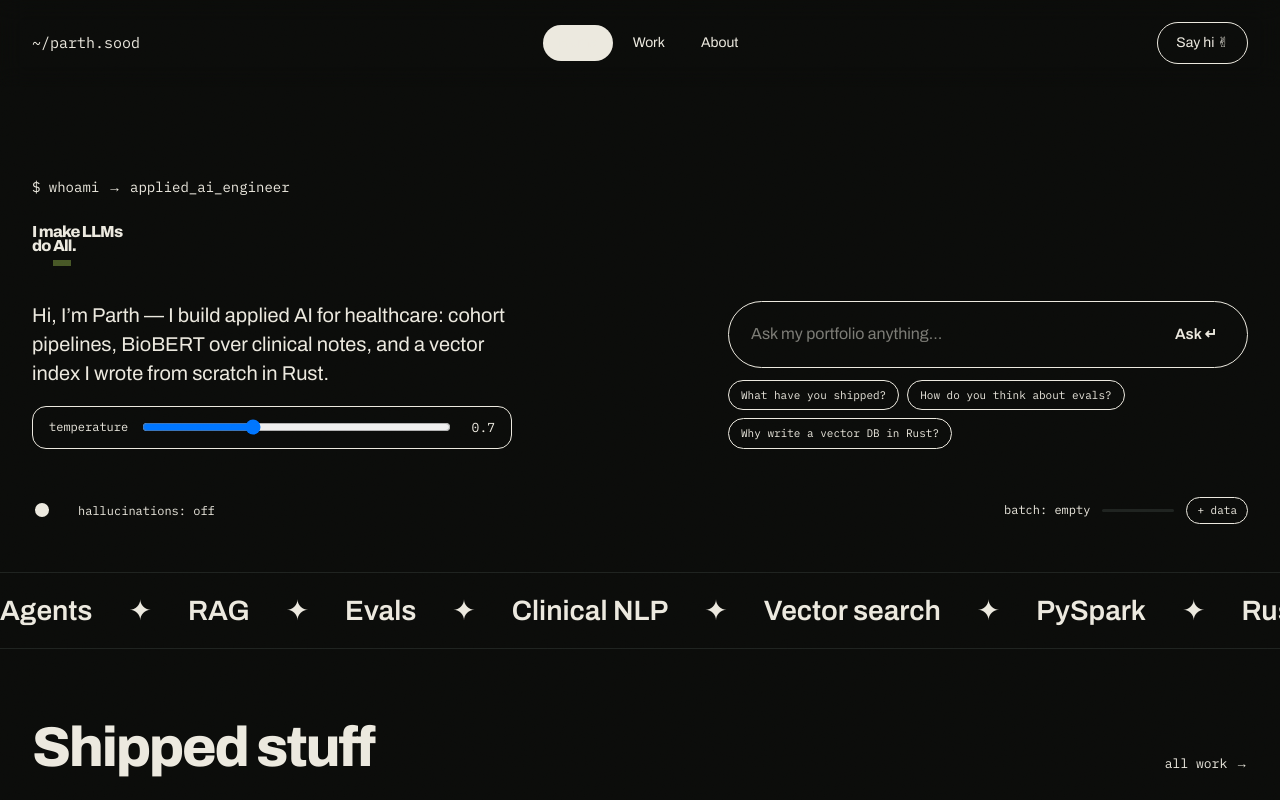
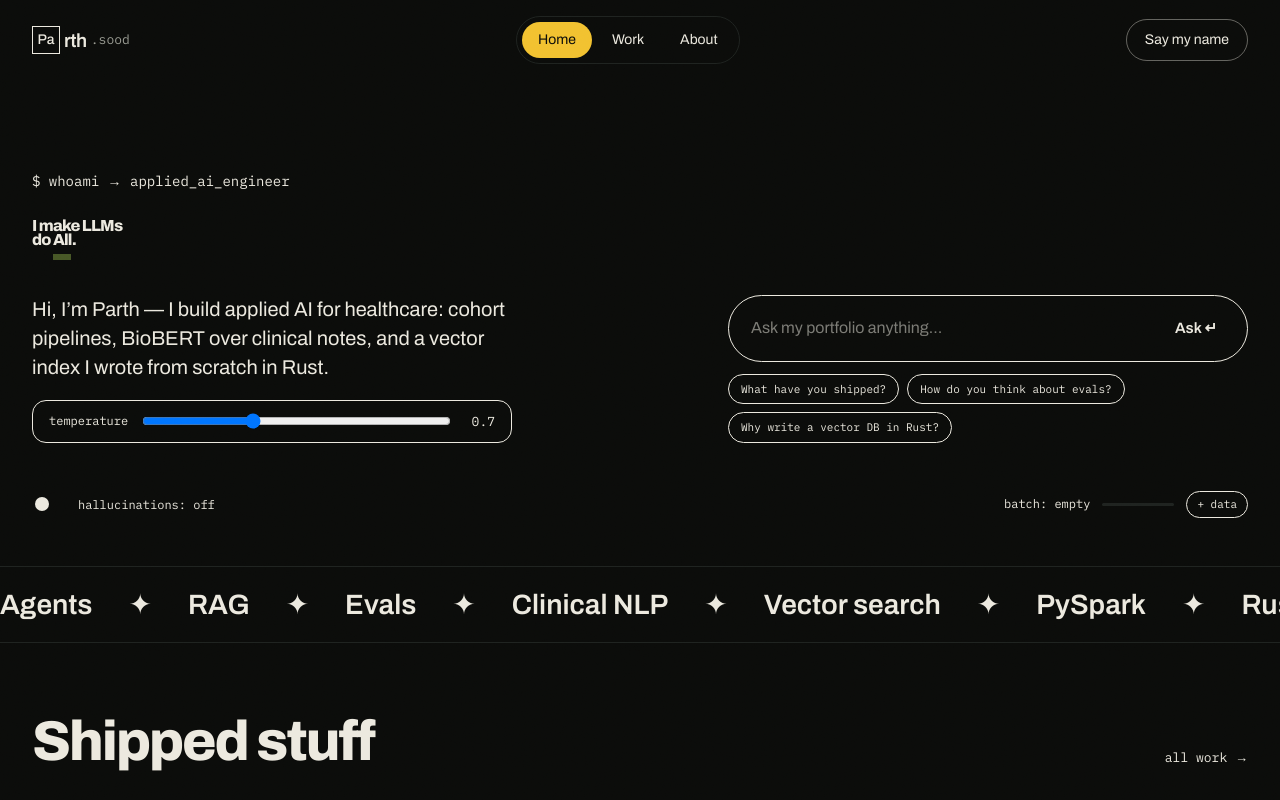
Before and after one commit to psood708/Portfolio, a Next.js app: page / in a window 1280 px wide. Shown: the top 800 px of the page. Built offline with nearby package versions, Linux system fonts and the light colour scheme.

Commit message:
feat(nav): tile logo, hazmat pill, say-my-name button, wipe menu

```diff
--- a/components/Nav.tsx
+++ b/components/Nav.tsx
@@ -2,113 +2,159 @@
 
 import Link from "next/link";
 import { usePathname } from "next/navigation";
-import { AnimatePresence, motion } from "framer-motion";
-import { useState } from "react";
-import { EXTENSIONS, NAV } from "@/lib/content";
-import { BOING, EASE_OUT } from "@/lib/motion";
+import {
+  AnimatePresence,
+  motion,
+  useMotionValueEvent,
+  useScroll,
+} from "framer-motion";
+import { useEffect, useState } from "react";
+import { CONTACT_LABEL, EXTENSIONS, NAV } from "@/lib/content";
+import { LOGO_TILE } from "@/lib/elements";
+import { BOING, EASE_WIPE, clipUp } from "@/lib/motion";
+import ElementTile from "./ElementTile";
+import Magnetic from "./Magnetic";
 
 export default function Nav() {
   const pathname = usePathname();
   const [ext, setExt] = useState(0);
   const [open, setOpen] = useState(false);
+  const [scrolled, setScrolled] = useState(false);
+
+  const { scrollY } = useScroll();
+  useMotionValueEvent(scrollY, "change", (y) => setScrolled(y > 24));
+
+  // Route change closes the menu; the menu locks the page behind it.
+  useEffect(() => setOpen(false), [pathname]);
+  useEffect(() => {
+    if (!open) return;
+    const prev = document.body.style.overflow;
+    document.body.style.overflow = "hidden";
+    return () => {
+      document.body.style.overflow = prev;
+    };
+  }, [open]);
 
   const onContact = pathname === "/contact";
   const isActive = (href: string) =>
     href === "/" ? pathname === "/" : pathname.startsWith(href);
 
   return (
-    <header className="sticky top-0 z-50 border-b border-transparent bg-ink/85 backdrop-blur-md">
-      <div className="mx-auto flex max-w-[1280px] items-center justify-between px-5 py-[18px] md:px-8 md:py-5">
-        {/* ── ~/parth{ext} — click cycles the extension ─────────────────── */}
+    <header
+      className="sticky top-0 z-50 border-b transition-[background-color,border-color,backdrop-filter] duration-300"
+      style={{
+        background: scrolled ? "color-mix(in oklch, var(--color-tar) 85%, transparent)" : "transparent",
+        borderColor: scrolled ? "var(--color-line)" : "transparent",
+        backdropFilter: scrolled ? "blur(12px)" : "none",
+      }}
+    >
+      <div className="mx-auto flex max-w-[1280px] items-center justify-between px-5 py-4 md:px-8">
+        {/* ── [Pa]rth — click cycles the extension ───────────────────── */}
         <button
           type="button"
           onClick={() => setExt((i) => i + 1)}
           data-cursor="cd ~"
           aria-label="Cycle domain extension"
-          className="select-none font-mono text-sm md:text-[15px]"
+          className="flex select-none items-center gap-1"
         >
-          <span className="text-lime">~/</span>
-          parth
-          <span className="hidden text-mute-3 md:inline">
+          <ElementTile element={LOGO_TILE} size="xs" />
+          <span className="font-display text-[19px] font-semibold leading-none tracking-[-0.02em]">
+            rth
+          </span>
+          <span className="hidden font-mono text-[13px] text-smoke md:inline">
             {EXTENSIONS[ext % EXTENSIONS.length]}
           </span>
         </button>
 
-        {/* ── desktop pill nav ──────────────────────────────────────────── */}
-        <nav className="hidden rounded-full bg-surface-2 p-[5px] text-sm md:flex md:gap-1">
+        {/* ── desktop pills ──────────────────────────────────────────── */}
+        <nav className="hidden rounded-full border border-line p-[5px] text-sm md:flex md:gap-1">
           {NAV.map((item) => {
             const active = isActive(item.href);
             return (
+              <Magnetic key={item.href} strength={6}>
                 <Link
-                key={item.href}
                   href={item.href}
-                className="relative rounded-full px-4 py-2 transition-colors"
-                style={{ color: active ? "var(--color-ink)" : undefined }}
+                  className="relative block rounded-full px-4 py-2 transition-colors"
+                  style={{ color: active ? "var(--color-tar)" : undefined }}
                 >
                   {active && (
                     <motion.span
                       layoutId="nav-pill"
                       transition={BOING}
-                    className="absolute inset-0 rounded-full bg-bone"
+                      className="absolute inset-0 -z-10 rounded-full bg-hazmat"
                     />
                   )}
-                <span className="relative">{item.label}</span>
+                  {item.label}
                 </Link>
+              </Magnetic>
             );
           })}
         </nav>
 
-        {/* ── Say hi ✌︎ ─────────────────────────────────────────────────── */}
+        {/* ── Say my name ─────────────────────────────────────────────── */}
+        <div className="hidden md:block">
+          {!onContact && (
+            <Magnetic>
               <Link
                 href="/contact"
-          data-cursor="hey!"
-          className="hidden rounded-full border border-line-2 px-[18px] py-2.5 text-sm transition-transform duration-200 ease-boing hover:-rotate-6 hover:scale-[1.06] md:block"
-          style={
-            onContact
-              ? { background: "var(--color-bone)", color: "var(--color-ink)" }
-              : undefined
-          }
+                data-cursor="say it"
+                className="block rounded-full border px-[18px] py-2.5 text-sm transition-colors duration-200 hover:border-hazmat hover:bg-hazmat hover:text-tar"
+                style={{ borderColor: "color-mix(in oklch, var(--color-bone) 40%, transparent)" }}
               >
-          Say hi ✌︎
+                {CONTACT_LABEL}
               </Link>
+            </Magnetic>
+          )}
+        </div>
 
-        {/* ── mobile trigger ───────────────────────────────────────────── */}
+        {/* ── mobile trigger ─────────────────────────────────────────── */}
         <button
           type="button"
           onClick={() => setOpen((v) => !v)}
           aria-label={open ? "Close menu" : "Open menu"}
           aria-expanded={open}
-          className="flex size-11 items-center justify-center rounded-full bg-surface-2 text-lg md:hidden"
+          className="relative z-[70] flex size-11 items-center justify-center rounded-full border border-line text-lg md:hidden"
+          style={open ? { background: "var(--color-hazmat)", color: "var(--color-tar)" } : undefined}
         >
           {open ? "✕" : "☰"}
         </button>
       </div>
 
+      {/* ── mobile menu: wipes up in lab green ──────────────────────── */}
       <AnimatePresence>
         {open && (
           <motion.nav
-            initial={{ height: 0, opacity: 0 }}
-            animate={{ height: "auto", opacity: 1 }}
-            exit={{ height: 0, opacity: 0 }}
-            transition={{ duration: 0.3, ease: EASE_OUT }}
-            className="overflow-hidden border-t border-line md:hidden"
+            key="menu"
+            initial={{ clipPath: "inset(100% 0 0 0)" }}
+            animate={{ clipPath: "inset(0 0 0 0)" }}
+            exit={{ clipPath: "inset(0 0 100% 0)" }}
+            transition={{ duration: 0.5, ease: EASE_WIPE }}
+            className="fixed inset-0 z-[65] flex flex-col justify-end bg-lab px-5 pb-12 pt-24 md:hidden"
           >
-            <div className="flex flex-col px-5 py-2">
-              {[...NAV, { label: "Say hi ✌︎", href: "/contact" }].map((item) => (
+            <motion.div
+              initial="hidden"
+              animate="shown"
+              transition={{ staggerChildren: 0.06, delayChildren: 0.25 }}
+              className="flex flex-col"
+            >
+              {[...NAV, { label: CONTACT_LABEL, href: "/contact" }].map((item) => (
+                <motion.div key={item.href} variants={clipUp}>
                   <Link
-                  key={item.href + item.label}
                     href={item.href}
                     onClick={() => setOpen(false)}
-                  className="flex items-center justify-between border-b border-line py-4 text-2xl font-semibold tracking-tight last:border-0"
-                  style={
-                    isActive(item.href) ? { color: "var(--color-lime)" } : undefined
-                  }
+                    className="flex items-baseline justify-between border-b py-5 font-display text-[44px] font-extrabold leading-none tracking-[-0.03em]"
+                    style={{
+                      borderColor: "color-mix(in oklch, var(--color-bone) 15%, transparent)",
+                      color: isActive(item.href) ? "var(--color-hazmat)" : "var(--color-bone)",
+                      fontVariationSettings: '"wdth" 80',
+                    }}
                   >
                     {item.label}
-                  <span className="font-mono text-xs text-mute-3">↗</span>
+                    <span className="font-mono text-xs text-smoke">↗</span>
                   </Link>
+                </motion.div>
               ))}
-            </div>
+            </motion.div>
           </motion.nav>
         )}
       </AnimatePresence>
```
Lines whose indentation alone changed are shown as unchanged.
